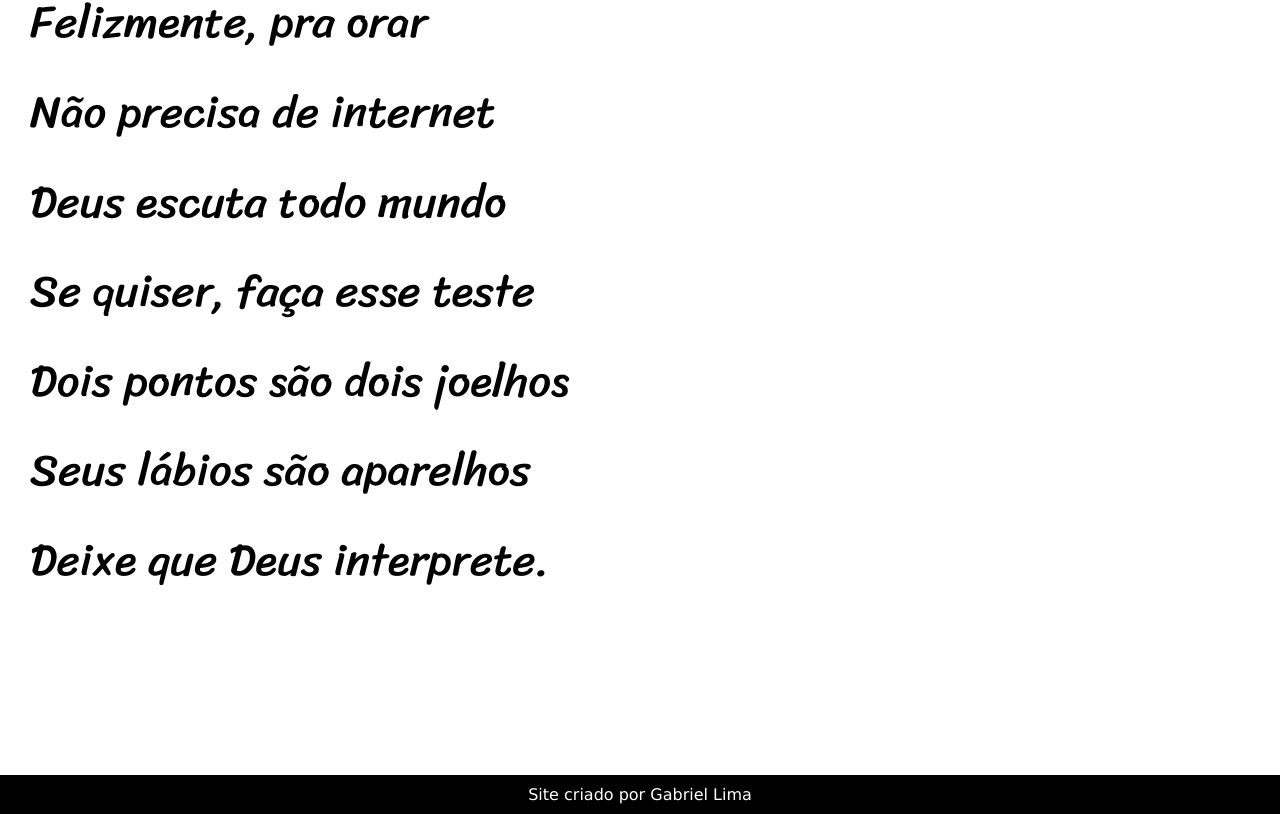
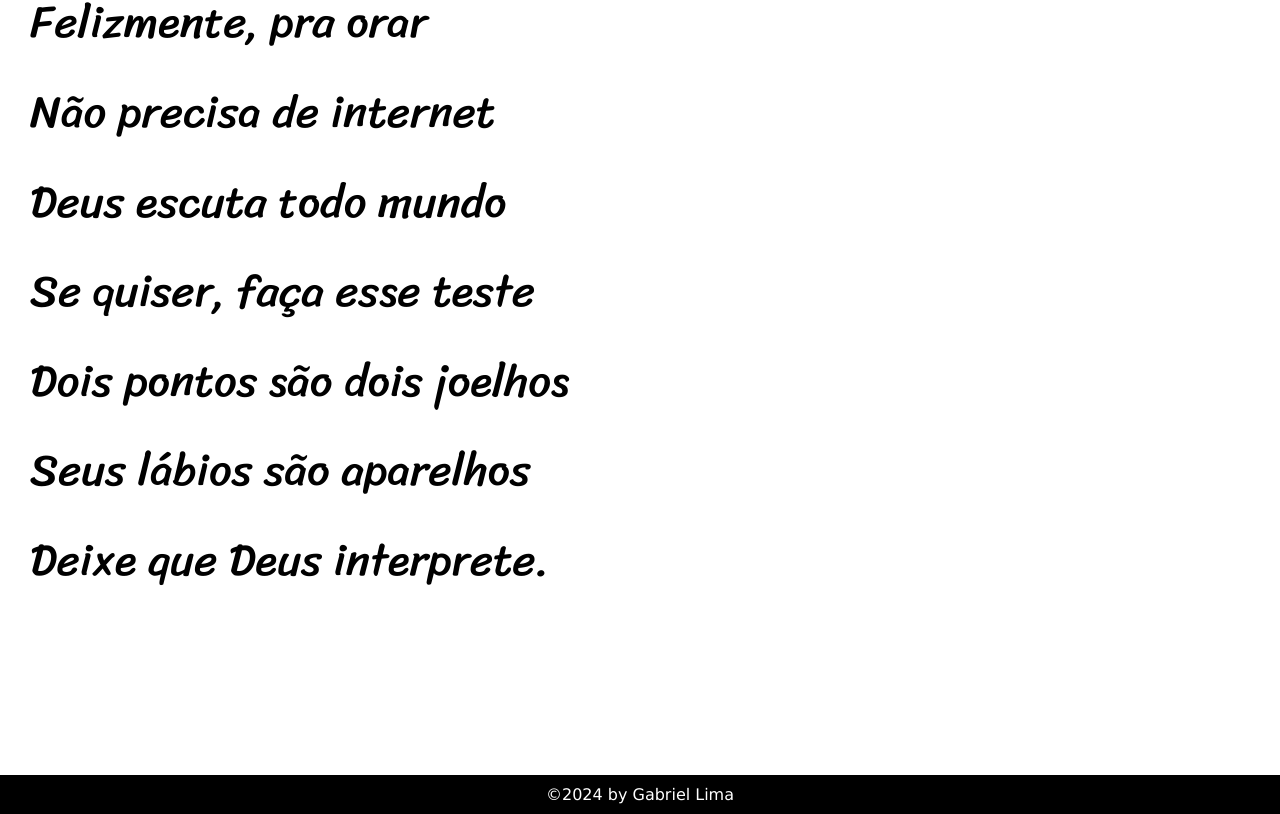
Before and after one commit to gabriellimaqdev/cordel, a plain HTML site: page index.html in a window 1280 px wide. Shown: the part 5143-5957 px from the top of the page. Drawn offline with Linux system fonts and the light colour scheme.

Commit message:
atualizacao de footer

```diff
--- a/index.html
+++ b/index.html
@@ -93,7 +93,7 @@
         </p>
     </section>
     <footer>
-        <p>Site criado por Gabriel Lima</p>
+        <p>&copy;2024 by Gabriel Lima</p>
     </footer>
 </body>
 </html>
```
